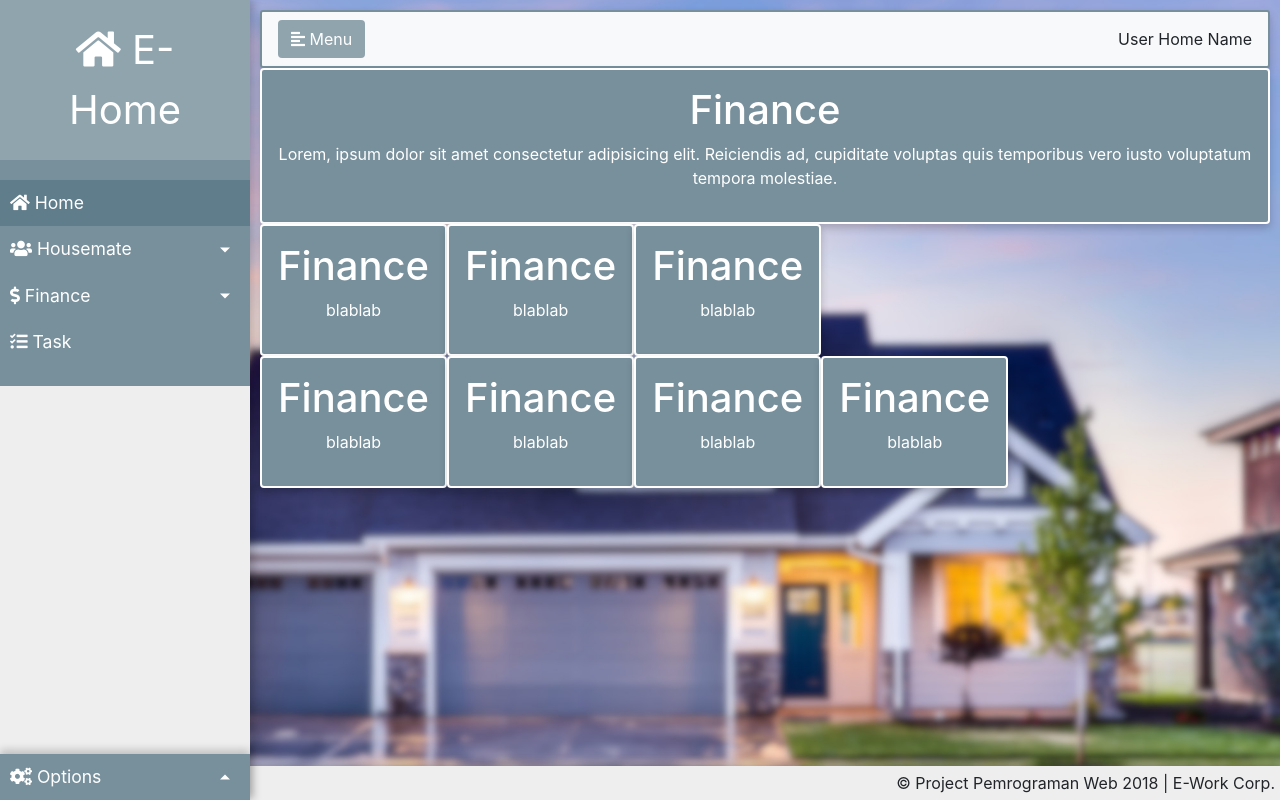
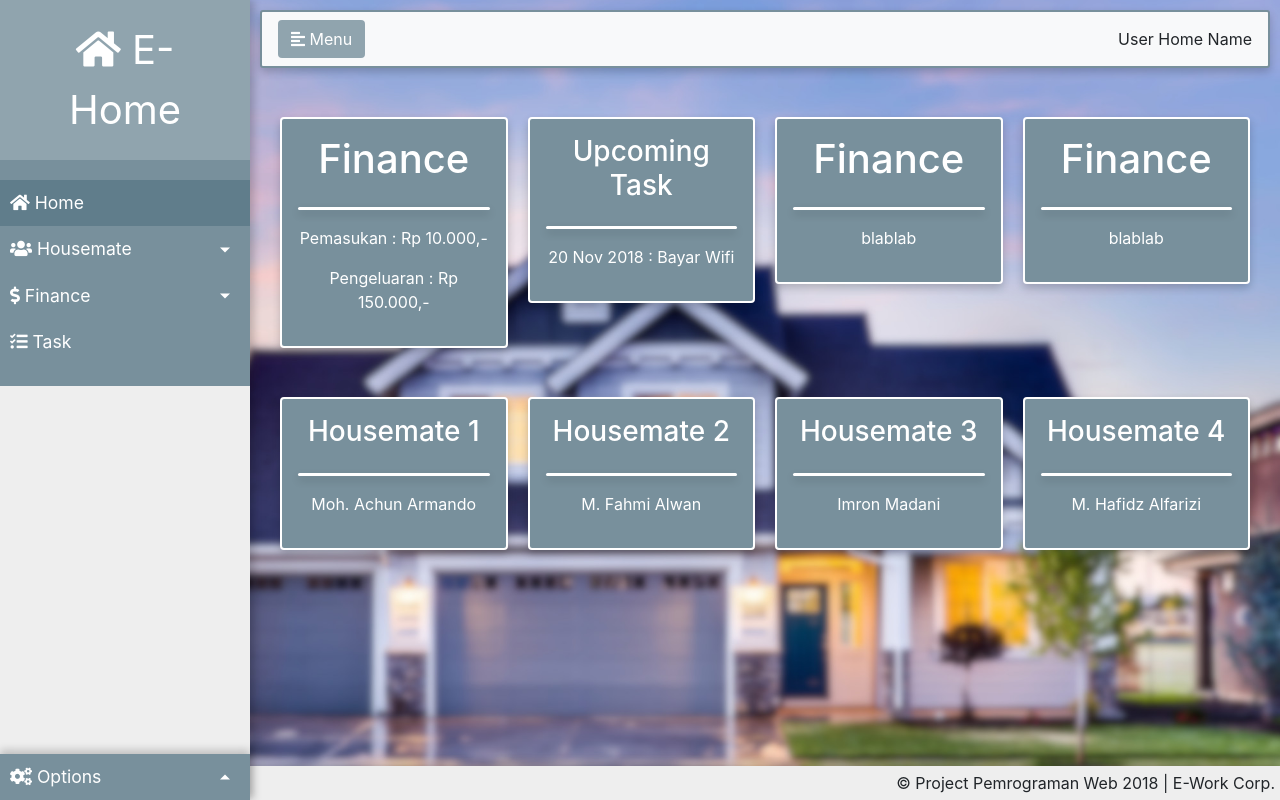
Before and after one commit to atjhoendz/Project_PemWEB, a CodeIgniter app: page /Project_PemWEB/index.php/homepage/index in a window 1280 px wide. Run offline with CodeIgniter, Linux system fonts and the light colour scheme; some libraries are stand-ins or nearby versions.

Commit message:
add view for all sidemenu

```diff
--- a/application/views/homepage.php
+++ b/application/views/homepage.php
@@ -15,7 +15,8 @@
     <script src="https://cdnjs.cloudflare.com/ajax/libs/popper.js/1.12.9/umd/popper.min.js" integrity="sha384-ApNbgh9B+Y1QKtv3Rn7W3mgPxhU9K/ScQsAP7hUibX39j7fakFPskvXusvfa0b4Q" crossorigin="anonymous"></script>
     <!-- Bootstrap JS -->
     <script src="<?php echo base_url('assets/js/bootstrap.js');?>"></script>
-
+    <!-- Homepage JS -->
+    <script src="<?php echo base_url('assets/js/homepage.js');?>"></script>
 </head>
 <body>
     <div class="wrapper">
@@ -26,17 +27,18 @@
                     <i class="fas fa-home"></i>
                     <span>E-Home</span>
                 </button>
+                <input type="hidden" id="baseUrl" value="<?php echo base_url('homepage'); ?>">
             </div>
             <ul class="list-unstyled components">
                 <li class="active">
-                    <a href="#">
+                    <a id="homeBtn">
                         <i class="fas fa-home"></i>
                         Home
                     </a>
                 </li>
                 <li>
                     <div class="a-group">
-                        <a href="#" class="a-left">
+                        <a id="housemateBtn" class="a-left">
                         <i class="fas fa-users"></i>
                         Housemate
                     </a>
@@ -73,7 +75,7 @@
                 </li>
                 <li>
                     <div class="a-group">
-                        <a href="#" class="a-left">
+                        <a id="financeBtn" class="a-left">
                             <i class="fas fa-dollar-sign"></i>
                             Finance
                         </a>
@@ -97,7 +99,7 @@
                     </ul>
                 </li>
                 <li>
-                    <a href="#">
+                    <a id="btnTask" style="bakground:">
                         <i class="fas fa-tasks"></i>
                         Task
                     </a>
@@ -142,28 +144,34 @@
             <!-- Main -->
             <div id="main">
                 <div class="container">
+                    <div id="mainContainer">
                         <div class="row">
                             <div class="column">
                                 <div class="card">
                                     <h1>Finance</h1>
-                                <p>Lorem, ipsum dolor sit amet consectetur adipisicing elit. Reiciendis ad, cupiditate voluptas quis temporibus vero iusto voluptatum tempora molestiae.</p>
+                                    <hr>
+                                    <p id="income">Pemasukan : Rp 10.000,-</p>
+                                    <p id="expanses">Pengeluaran : Rp 150.000,-</p>
+                                </div>
+                            </div>
+                            <div class="column">
+                                <div class="card">
+                                    <h3>Upcoming Task</h3>
+                                    <hr>
+                                    <p>20 Nov 2018 : Bayar Wifi</p>
                                 </div>
                             </div>
                             <div class="column">
                                 <div class="card">
                                     <h1>Finance</h1>
+                                    <hr>
                                     <p>blablab</p>
                                 </div>
                             </div>
                             <div class="column">
                                 <div class="card">
                                     <h1>Finance</h1>
-                                <p>blablab</p>
-                            </div>
-                        </div>
-                        <div class="column">
-                            <div class="card">
-                                <h1>Finance</h1>
+                                    <hr>
                                     <p>blablab</p>
                                 </div>
                             </div>
@@ -171,27 +179,59 @@
                         <div class="row">
                             <div class="column">
                                 <div class="card">
-                                <h1>Finance</h1>
-                                <p>blablab</p>
+                                    <h3>Housemate 1</h3>
+                                    <hr>
+                                    <p>Moh. Achun Armando</p>
                                 </div>
                             </div>
                             <div class="column">
                                 <div class="card">
-                                <h1>Finance</h1>
-                                <p>blablab</p>
+                                    <h3>Housemate 2</h3>
+                                    <hr>
+                                    <p>M. Fahmi Alwan</p>
                                 </div>
                             </div>
                             <div class="column">
                                 <div class="card">
-                                <h1>Finance</h1>
-                                <p>blablab</p>
+                                    <h3>Housemate 3</h3>
+                                    <hr>
+                                    <p>Imron Madani</p>
                                 </div>
                             </div>
                             <div class="column">
                                 <div class="card">
+                                    <h3>Housemate 4</h3>
+                                    <hr>
+                                    <p>M. Hafidz Alfarizi</p>
+                                </div>
+                            </div>
+                        </div>
+                    </div>
+                    <div id="housemateContainer" class="hide">
+                        <div class="judul">
+                            <h1>Housemate</h1>
+                        </div>
+                        <hr>
+                        <div class="isi">
+                            <h1>isi</h1>
+                        </div>
+                    </div>
+                    <div id="financeContainer" class="hide">
+                        <div class="judul">
                             <h1>Finance</h1>
-                                <p>blablab</p>
                         </div>
+                        <hr>
+                        <div class="isi">
+                            <h1>isi</h1>
+                        </div>
+                    </div>
+                    <div id="taskContainer" class="hide">
+                        <div class="judul">
+                            <h1>Task</h1>
+                        </div>
+                        <hr>
+                        <div class="isi">
+                            <h1>isi</h1>
                         </div>
                     </div>
                 </div>
@@ -202,20 +242,5 @@
             </div>
         </div>
     </div>
-
-    <!-- Script collapse Sidebar -->
-    <script type="text/javascript">
-        $(document).ready(function () {
-            $('#sidebarCollapse').on('click', function () {
-                $('#sidebar, #content').toggleClass('active');
-                $('.collapse.in').toggleClass('in');
-                $('a[aria-expanded=true]').attr('aria-expanded', 'false');
-                if($(window).width() <= 768){
-                    $('#main').toggleClass('hide');
-                    $('#nameHome').toggleClass('hide');
-                }
-            });
-        });
-    </script>
 </body>
 </html>
```
Lines whose indentation alone changed are shown as unchanged.
